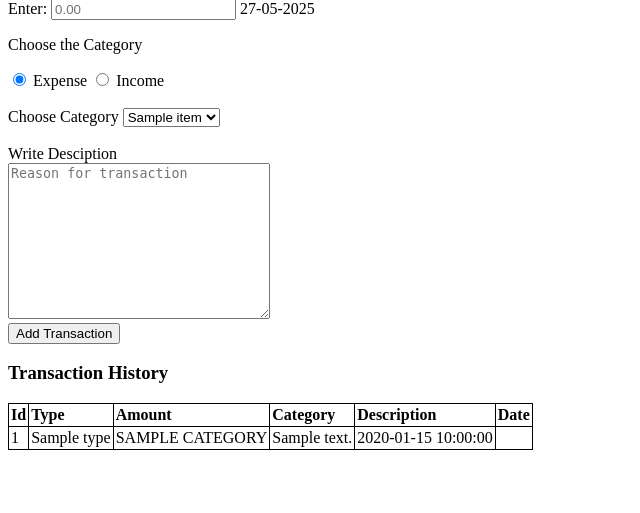
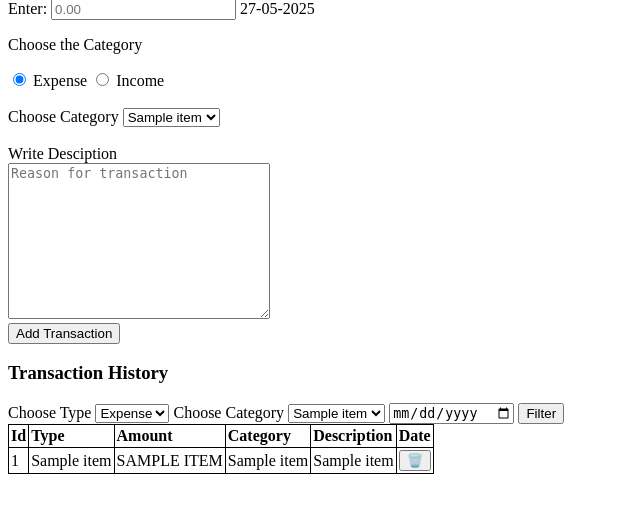
Before and after one commit to Thunderer9506/Personal-Finance-App, a Flask app: template templates/index.html in a window 1280 px wide. Shown: the part 122-635 px from the top of the page, without its empty margins (0-640 px from the left). Run offline with Flask 3, Linux system fonts and the light colour scheme; the template is opened without the code that fills it: most values are stand-ins (such as "Sample title", 1, 10 or a date in 2020).

Commit message:
made filter type and filter category depend on each other using html and js

```diff
--- a/static/main.js
+++ b/static/main.js
@@ -23,4 +23,32 @@ document.addEventListener('DOMContentLoaded', function() {
             updateCategories(incomeOptions);
         }
     });
+
+    // Filter type/category dynamic update
+    const filterType = document.getElementById('filterType');
+    const filterCategories = document.getElementById('filterCategories');
+    const filterExpenseOptions = document.getElementById('filterExpenseOptions');
+    const filterIncomeOptions = document.getElementById('filterIncomeOptions');
+
+    function updateFilterCategories(optionsSelect) {
+        filterCategories.innerHTML = '';
+        for (let option of optionsSelect.options) {
+            filterCategories.appendChild(option.cloneNode(true));
+        }
+    }
+
+    filterType.addEventListener('change', function() {
+        if (filterType.value === "Expense") {
+            updateFilterCategories(filterExpenseOptions);
+        } else if (filterType.value === "Income") {
+            updateFilterCategories(filterIncomeOptions);
+        }
+    });
+
+    // Initialize filter categories on page load
+    if (filterType.value === "Expense") {
+        updateFilterCategories(filterExpenseOptions);
+    } else if (filterType.value === "Income") {
+        updateFilterCategories(filterIncomeOptions);
+    }
 });
--- a/templates/index.html
+++ b/templates/index.html
@@ -52,6 +52,34 @@
     </form>
 
     <h3>Transaction History</h3>
+    <form action="/filter" method="post">
+        <!-- Filter Section -->
+        <label for="filterType">Choose Type</label>
+        <select name="filterType" id="filterType">
+            <option value="Expense">Expense</option>
+            <option value="Income">Income</option>
+        </select>
+        <label for="filterCategories">Choose Category</label>
+        <select name="filterCategories" id="filterCategories">
+            {% for item in category.expense %}
+                <option value="{{item | lower}}">{{item}}</option>
+            {% endfor %}
+        </select>
+        <!-- Hidden selects for JS -->
+        <select id="filterExpenseOptions" style="display:none;">
+            {% for item in category.expense %}
+                <option value="{{item | lower}}">{{item}}</option>
+            {% endfor %}
+        </select>
+        <select id="filterIncomeOptions" style="display:none;">
+            {% for item in category.income %}
+                <option value="{{item | lower}}">{{item}}</option>
+            {% endfor %}
+        </select>
+
+        <input type="date" name="date" id="date">
+        <button type="submit">Filter</button>
+    </form>
     <table>
         <tr>
             <th>Id</th>
@@ -63,17 +91,18 @@
         </tr>
         {% for item in history %}
             <tr>
-                <td>{{item.id}}</td>
-                <td>{{item.type}}</td>
-                {% if item.type == "Expense" %}
-                    <td style="color: red;">{{item.amount}}</td>
-                {% elif item.type == "Income" %}
-                    <td style="color: green;">{{item.amount}}</td>
+                <td>{{item[0]}}</td>
+                <td>{{item[1]}}</td>
+                {% if item[1] == "Expense" %}
+                    <td style="color: red;">{{item[2]}}</td>
+                {% elif item[1] == "Income" %}
+                    <td style="color: green;">{{item[2]}}</td>
                 {% endif %}
 
-                <td>{{item.category | upper}}</td>
-                <td>{{item.description | capitalize}}</td>
-                <td>{{item.date}}</td>
+                <td>{{item[3] | upper}}</td>
+                <td>{{item[4] | capitalize}}</td>
+                <td>{{item[5]}}</td>
+                <td><button type="button">🗑️</button></td>
             </tr>
         {% endfor %}
 
```
